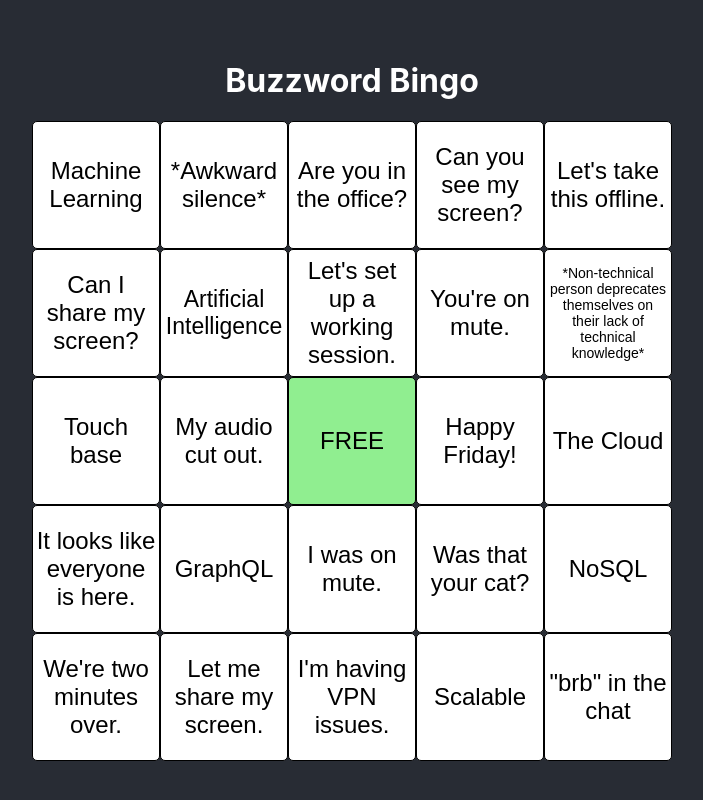
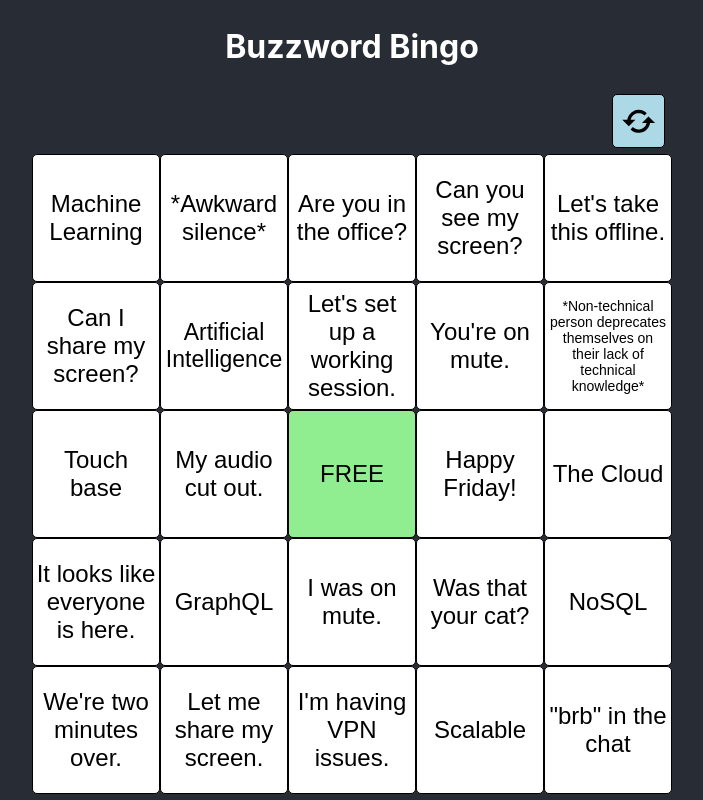
Before and after one commit to jtaavola/buzzword-bingo, a React (Create React App) app: page / in a window 1280 px wide. Shown: the whole page, without its empty margins (288-991 px from the left). Built offline with nearby package versions, Linux system fonts and the light colour scheme.

Commit message:
add actions row and refresh button + logic

```diff
--- a/src/App.js
+++ b/src/App.js
@@ -1,3 +1,5 @@
+import React, { useState } from 'react';
+import { BiRefresh } from 'react-icons/bi';
 import styled from 'styled-components';
 import { Board } from './components/Board';
 
@@ -45,11 +47,50 @@
   background-color: #282c34;
 `;
 
+const Actions = styled.div`
+  display: flex;
+  justify-content: right;
+  width: 80vmin;
+  @media (max-width: 463px) {
+    width: 95vmin;
+  }
+`;
+
+const ActionButton = styled.button`
+  display: flex;
+  align-items: center;
+  justify-content: center;
+  height: 4em;
+  width: 4em;
+  border: thin solid black;
+  margin: 0.5em;
+  border-radius: 5px;
+  &:hover {
+    scale: 1.05;
+  }
+  cursor: pointer;
+`;
+
+const RefreshButton = styled(ActionButton)`
+  background-color: lightblue;
+`;
+
 const App = () => {
+  const [refreshEvent, setRefreshEvent] = useState();
+
   return (
     <BuzzwordBingo>
       <h1>Buzzword Bingo</h1>
-      <Board buzzwords={buzzwords}></Board>
+      <Actions>
+        <RefreshButton type="button">
+          <BiRefresh
+            size={'5em'}
+            color="black"
+            onClick={(e) => setRefreshEvent(e.timeStamp)}
+          />
+        </RefreshButton>
+      </Actions>
+      <Board refreshEvent={refreshEvent} buzzwords={buzzwords}></Board>
     </BuzzwordBingo>
   );
 };
--- a/src/components/Board/Board.js
+++ b/src/components/Board/Board.js
@@ -14,7 +14,7 @@
   }
 `;
 
-export const Board = ({ buzzwords }) => {
+export const Board = ({ buzzwords, refreshEvent }) => {
   const [bingoSpaces, setBingoSpaces] = useState([]);
 
   useEffect(() => {
@@ -34,7 +34,7 @@
         freeSpacePushed = true;
       } else {
         spaces.push(
-          <Space key={i} id={i}>
+          <Space key={refreshEvent + i} id={i}>
             {shuffledBuzzwords[freeSpacePushed ? i - 1 : i]}
           </Space>
         );
@@ -42,7 +42,7 @@
     }
 
     setBingoSpaces(spaces);
-  }, [buzzwords]);
+  }, [buzzwords, refreshEvent]);
 
   return <BoardContainer>{bingoSpaces}</BoardContainer>;
 };
```
